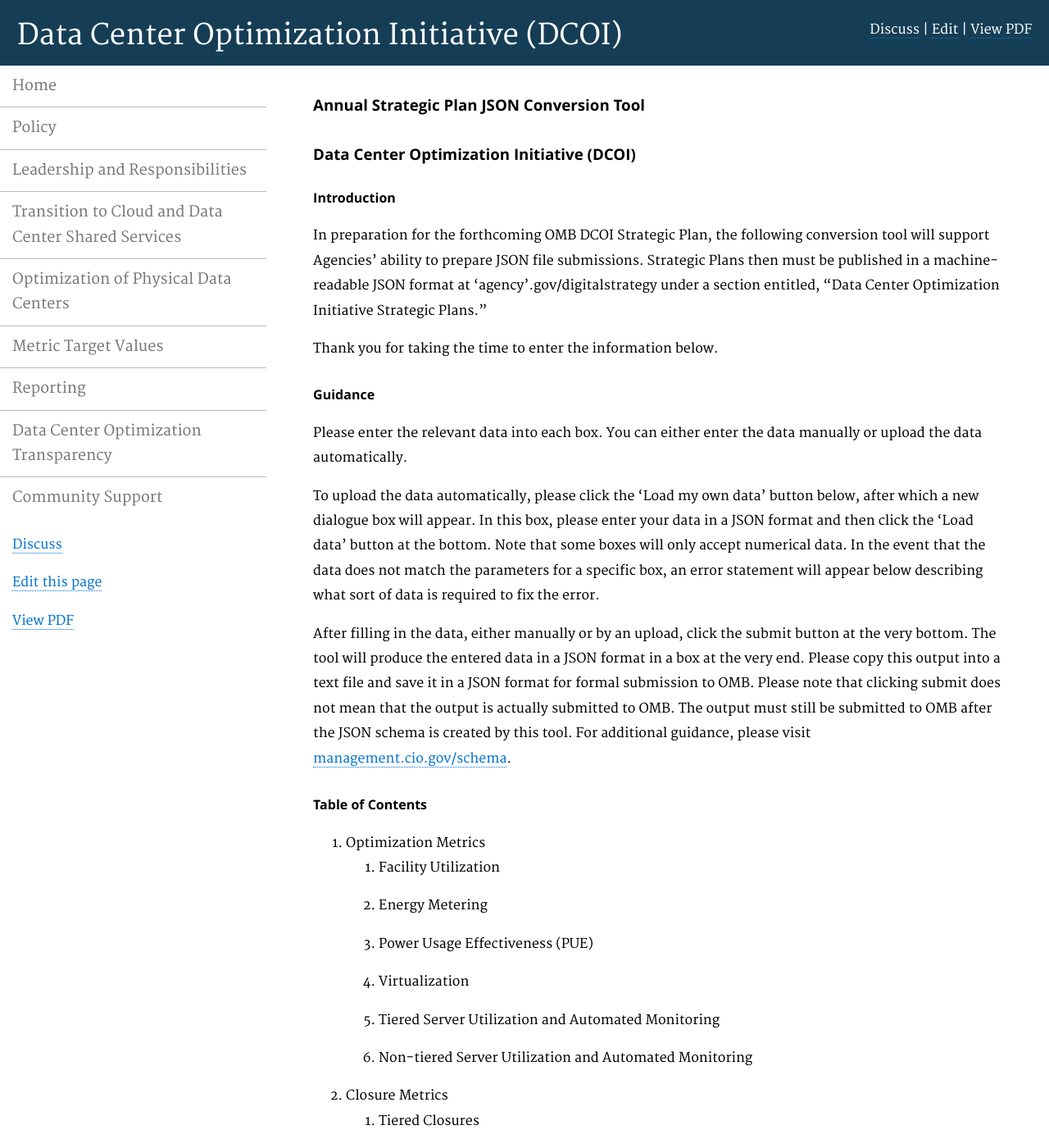
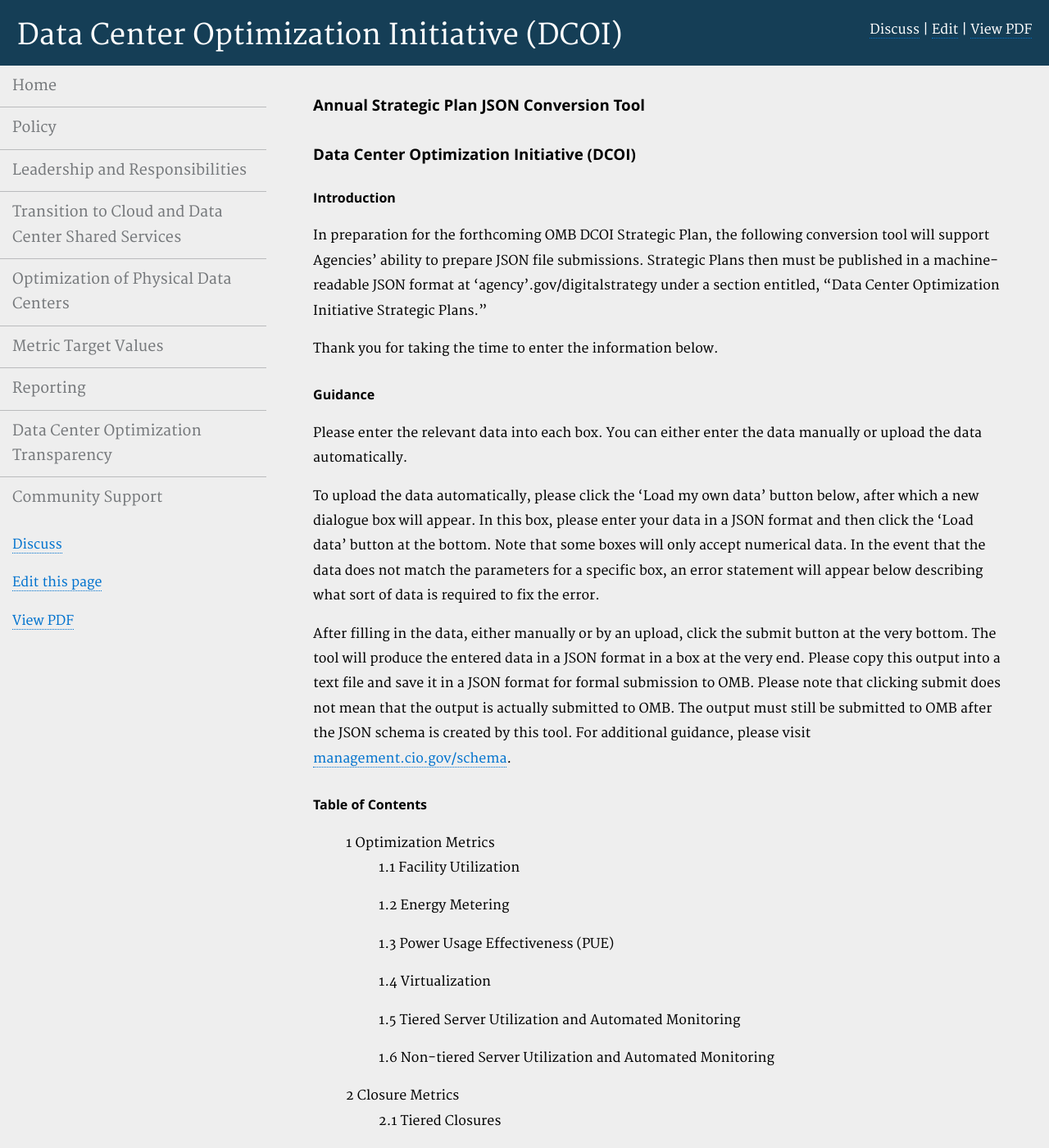
Before and after one commit to ydave-reisys/datacenters, a Jekyll site: the page built from pages/json-editor.html, in a window 1280 px wide and 1400 px high. Shown: the whole window at 82% size. Built offline with Jekyll 4.4.1, drawn with Linux system fonts in a browser that asks for light colours; nearby versions of some CDN libraries; Markdown is read by kramdown in place of the engine named in the settings; a script that is not in the unit is left out.

Commit message:
Integrate with DCOI json editor

```diff
--- a/_layouts/default.html
+++ b/_layouts/default.html
@@ -10,7 +10,6 @@
   <link rel="stylesheet" href="{{ site.baseurl }}/assets/css/styles.css?{{ site.time | date: "%Y%m%j%H%M%S" }}">
   <link rel="stylesheet" href="{{ site.baseurl }}/assets/css/syntax.css">
   <!--<link type="text/css" rel="stylesheet" href="{{ site.baseurl }}/assets/css/bootstrap.min.css"/>-->
-  <!--<link type="text/css" rel="stylesheet" href="{{ site.baseurl }}/assets/css/styles.css"/>-->
   <script src="https://cdnjs.cloudflare.com/ajax/libs/jquery/2.1.4/jquery.min.js"></script>
 
   <!--[if lt IE 9]>
--- /dev/null
+++ b/assets/css/json-editor-styles.css
@@ -0,0 +1,90 @@
+/*styles*/
+body {
+    background-color: #eee;
+}
+
+ol {
+    counter-reset: item
+}
+
+li {
+    display: block
+}
+
+.table-of-contents li:before {
+    content: counters(item, ".") " ";
+    counter-increment: item
+}
+
+.app textarea {
+    height: 10em;
+}
+
+.out textarea[readonly] {
+    height: 30em;
+    background-color: #ded;
+}
+
+.my-data textarea {
+    height: 30em;
+}
+
+.form-group.field.field-object {
+    border: #ccc 1px solid;
+    padding: 10px;
+}
+
+legend {
+    color: darkcyan;
+}
+
+.intro {
+    margin: 30px 0;
+}
+
+div.panel.panel-danger.errors {
+    display: none;
+}
+
+.has-error label, .field-error label {
+    color: #333 !important;
+}
+
+.has-error > label, .field-error > label, .has-error > .help-block,
+.has-error > .form-control {
+    color: #a94442 !important;
+}
+
+.has-error .help-block {
+    color: #737373 !important;
+}
+
+.has-error .form-control {
+    border-color: #ccc !important;
+}
+
+label.control-label {
+    margin-top: 20px;
+}
+
+div.form-group.field {
+    display: flex;
+    flex-direction: column;
+}
+
+div.form-group.field > label {
+    order: 1;
+}
+
+div.form-group.field > p {
+    order: 2;
+    margin: 0;
+}
+
+div.form-group.field > input, div.form-group.field > textarea {
+    order: 3;
+}
+
+div.form-group.field > div {
+    order: 4;
+}
--- a/pages/json-editor.html
+++ b/pages/json-editor.html
@@ -4,7 +4,7 @@
 permalink: /json-editor/
 description: "Annual Strategic Plan JSON Conversion Tool - Data Center Optimization Initiative (DCOI)"
 ---
-
+<link type="text/css" rel="stylesheet" href="{{ site.baseurl }}/assets/css/json-editor-styles.css"/>
 <script src="https://cdn.polyfill.io/v2/polyfill.min.js"></script>
 
 <div class="page-header">
```
